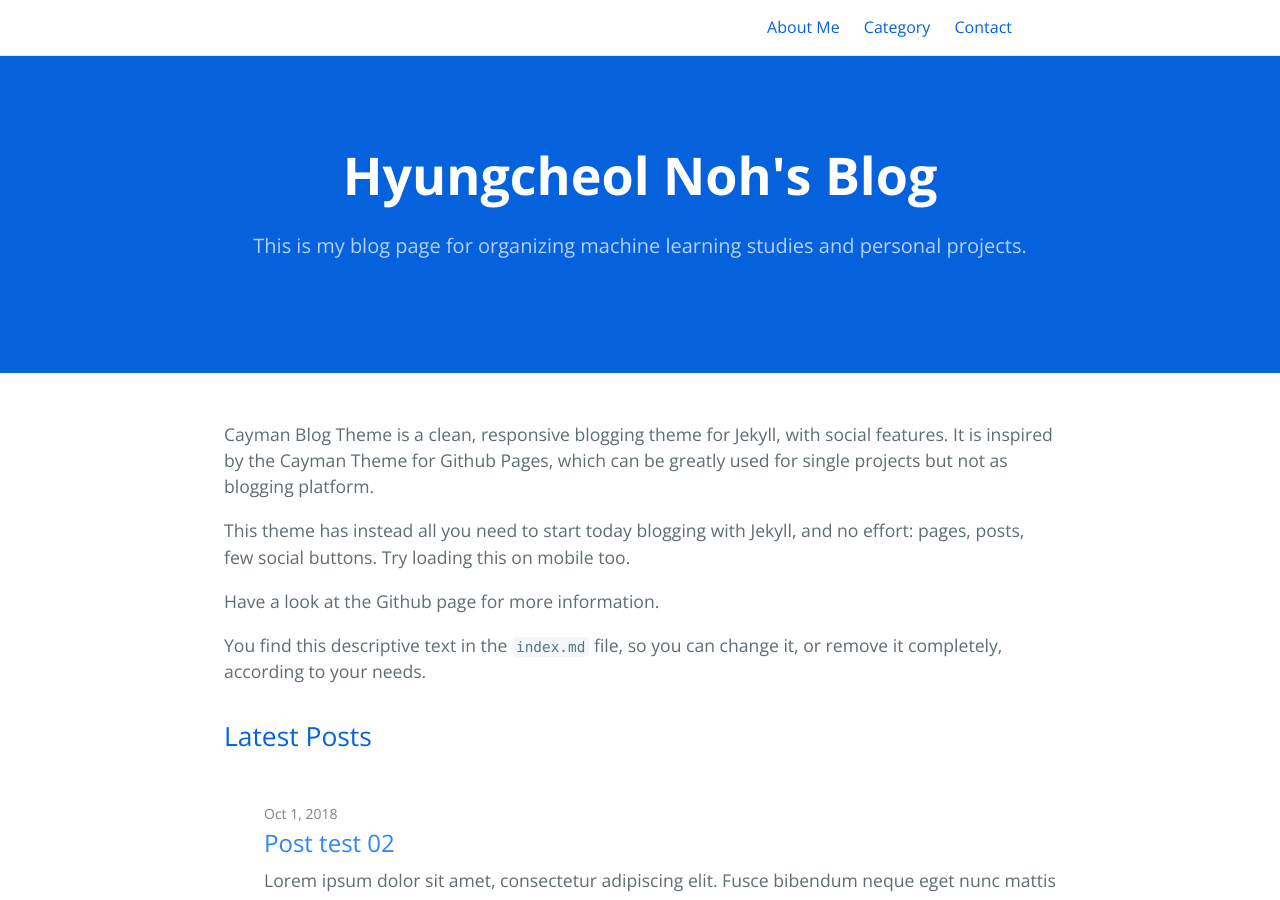
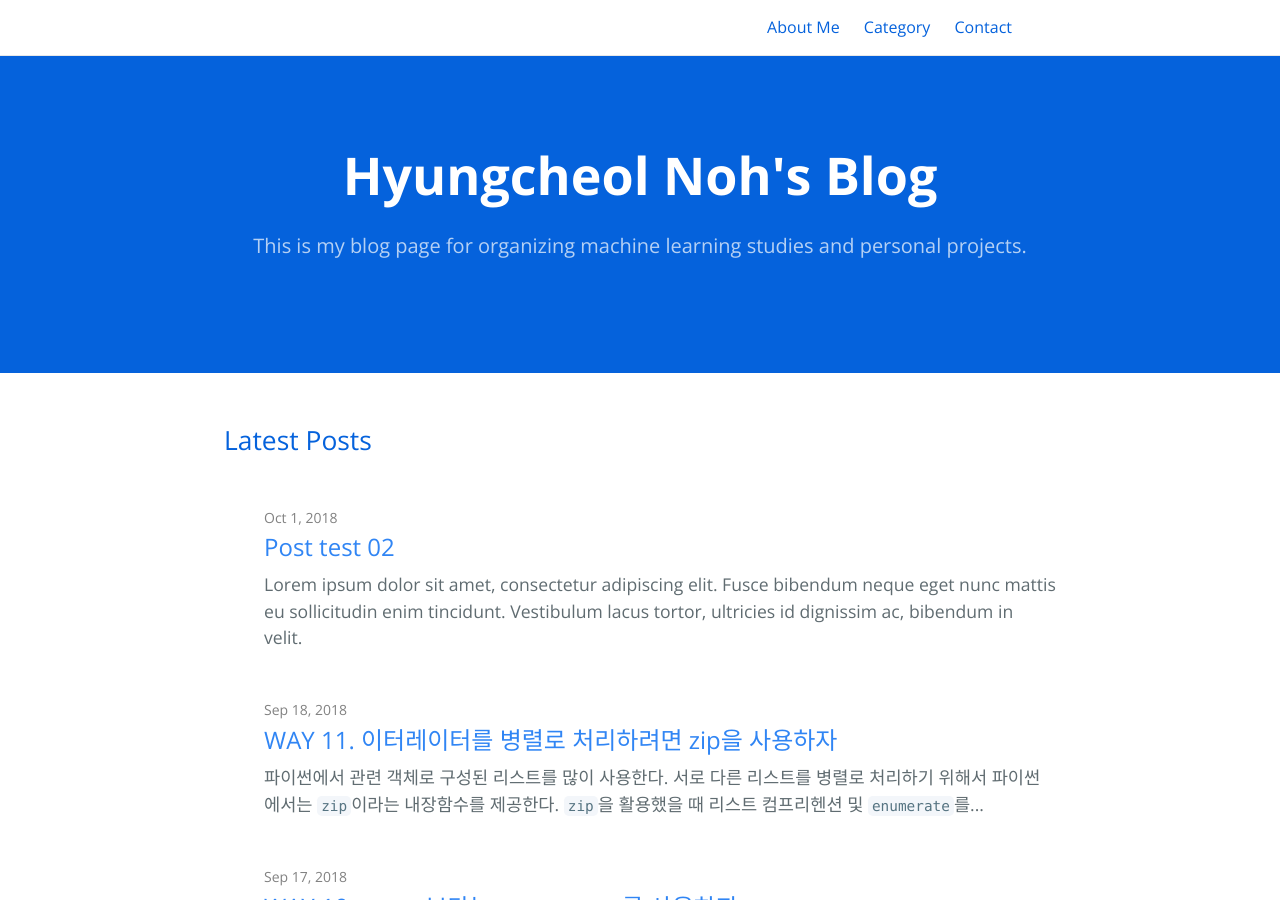
Before and after one commit to hcnoh/hcnoh.github.io, a Jekyll site: the page built from index.md, in a window 1280 px wide and 900 px high. Built offline with Jekyll 4.4.1, drawn with Linux system fonts in a browser that asks for light colours.

Commit message:
Update index.md

```diff
--- a/index.md
+++ b/index.md
@@ -7,11 +7,3 @@
 #
 layout: home
 ---
-
-Cayman Blog Theme is a clean, responsive blogging theme for Jekyll, with social features. It is inspired by the Cayman Theme for Github Pages, which can be greatly used for single projects but not as blogging platform.
-
-This theme has instead all you need to start today blogging with Jekyll, and no effort: pages, posts, few social buttons. Try loading this on mobile too.
-
-Have a look at the Github page for more information.
-
-You find this descriptive text in the `index.md` file, so you can change it, or remove it completely, according to your needs.
```
